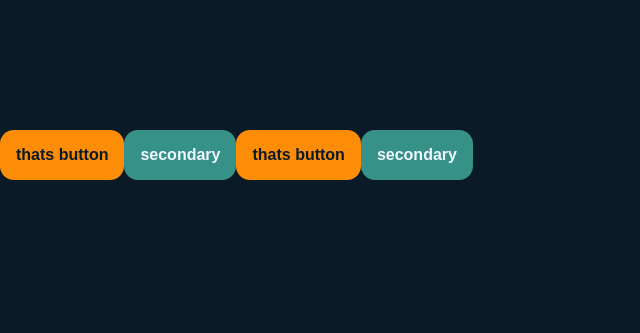
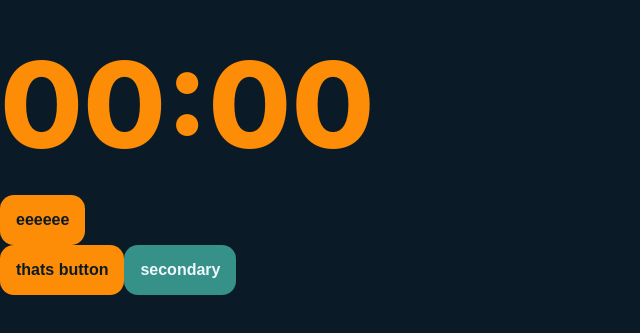
Before and after one commit to dsdyaz/pomodoro-timer, a React (Vite) app: page / in a window 1280 px wide. Shown: the part 245-578 px from the top of the page, without its empty margins (0-640 px from the left). Built offline with nearby package versions, Linux system fonts and the light colour scheme.

Commit message:
work in progress

```diff
--- a/src/page/main-page.jsx
+++ b/src/page/main-page.jsx
@@ -1,14 +1,14 @@
 import React from "react"
 import Button from "../components/button/button"
 import Timer from "../components/timer/timer"
+import TimerHandler from "../containers/timer-handler/timer-handler"
 
 export default function Homepage() {
   return (
     <div>
       <Timer minutes="2" seconds="50" />
       <Timer isGreen minutes="17" seconds="48" />
-      <Button text="thats button" />
-      <Button text="secondary" secondary />
+      <TimerHandler />
       <Button text="thats button" />
       <Button text="secondary" secondary />
     </div>
```
